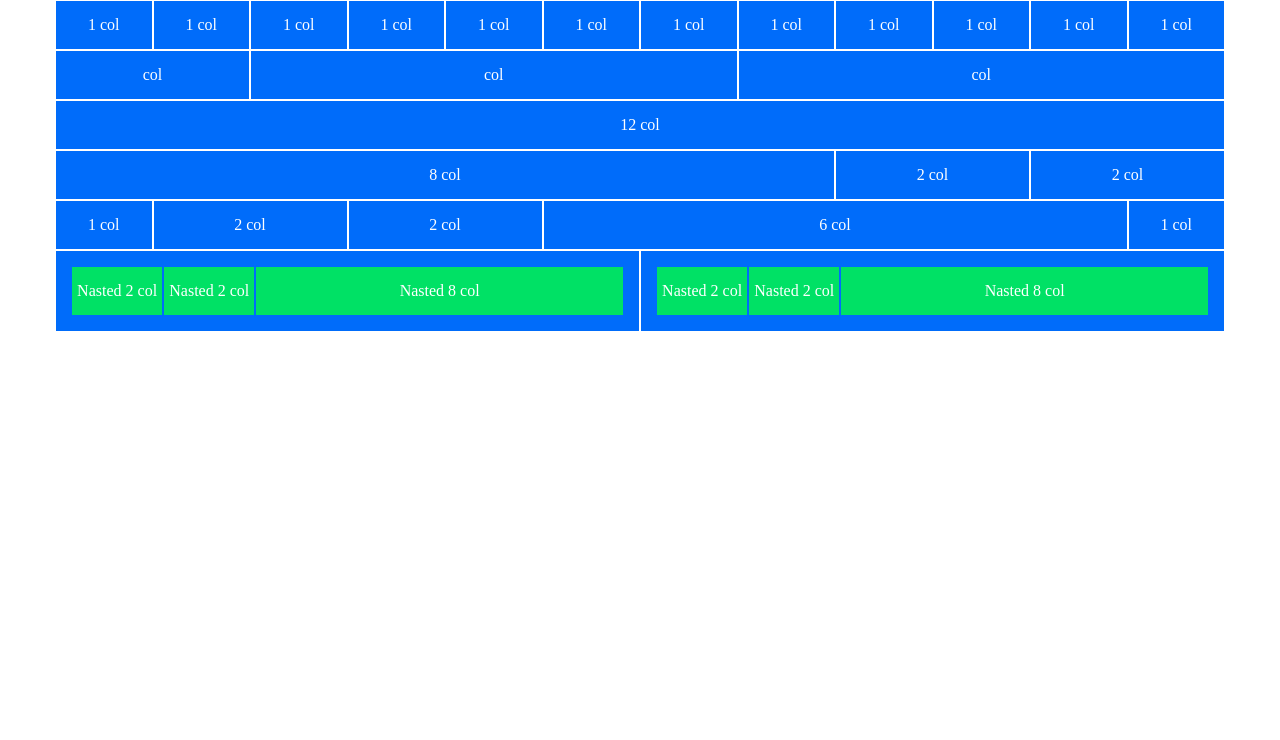
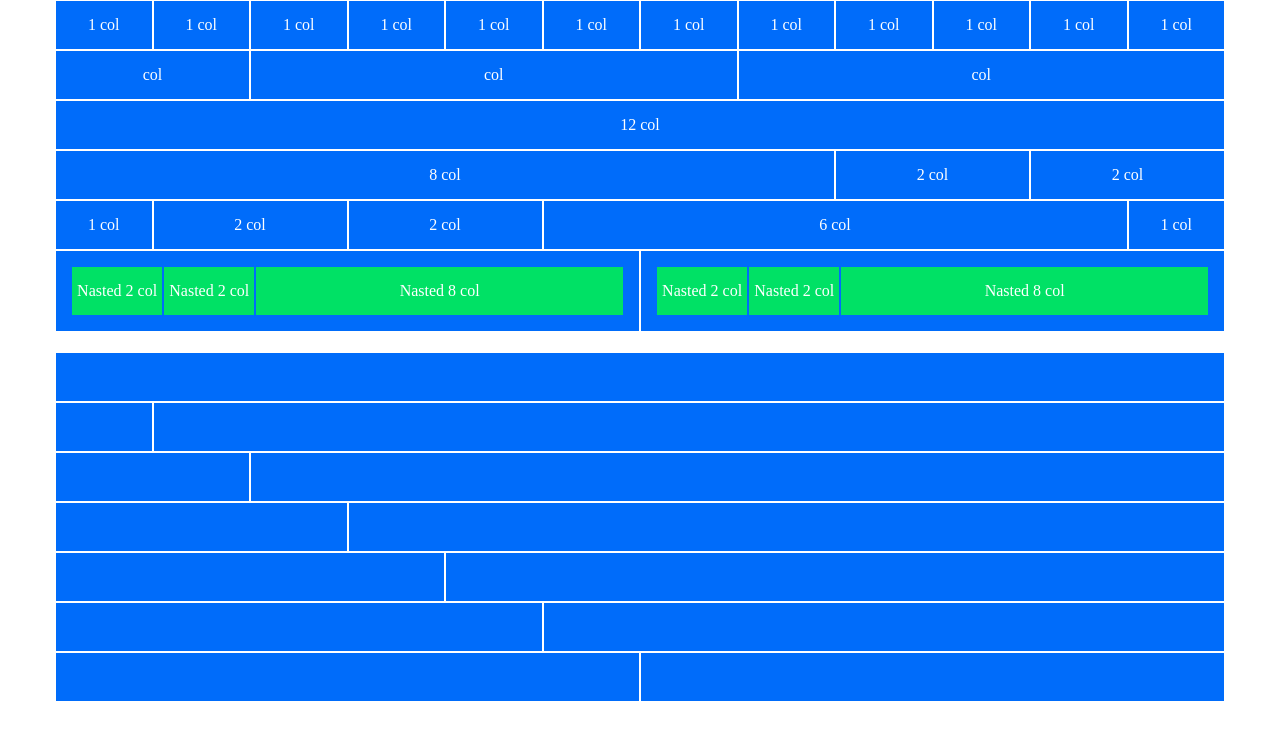
Before and after one commit to PaoloSergi/html-css-12bool, a plain HTML site: page index.html in a window 1280 px wide. Drawn offline with Linux system fonts and the light colour scheme.

Commit message:
seconda parte fatta

```diff
--- a/css/style.css
+++ b/css/style.css
@@ -23,3 +23,7 @@
     background-color: #00e165;
     border: 1px solid #006cfa;
 }
+
+.margin-bottom-20{
+    margin-bottom: 20px;
+}
--- a/index.html
+++ b/index.html
@@ -10,7 +10,7 @@
 </head>
 <body>
 
-    <div class="container">
+    <div class="container margin-bottom-20">
         <div class="row">
             <div class="col-xs-1 flexBox">1 col</div>
             <div class="col-xs-1 flexBox">1 col</div>
@@ -72,6 +72,42 @@
         </div>
     </div>
 
+    <div class="container">
+        <div class="row">
+            <div class="col-xs-12"></div>
+        </div>
+
+        <div class="row">
+            <div class="col-xs-1"></div>
+            <div class="col-xs-11"></div>
+        </div>
+
+        <div class="row">
+            <div class="col-xs-2"></div>
+            <div class="col-xs-10"></div>
+        </div>
+
+        <div class="row">
+            <div class="col-xs-3"></div>
+            <div class="col-xs-9"></div>
+        </div>
+
+        <div class="row">
+            <div class="col-xs-4"></div>
+            <div class="col-xs-8"></div>
+        </div>
+
+        <div class="row">
+            <div class="col-xs-5"></div>
+            <div class="col-xs-7"></div>
+        </div>
+
+        <div class="row">
+            <div class="col-xs-6"></div>
+            <div class="col-xs-6"></div>
+        </div>
+    </div>
+
 
 </body>
 </html>
```
